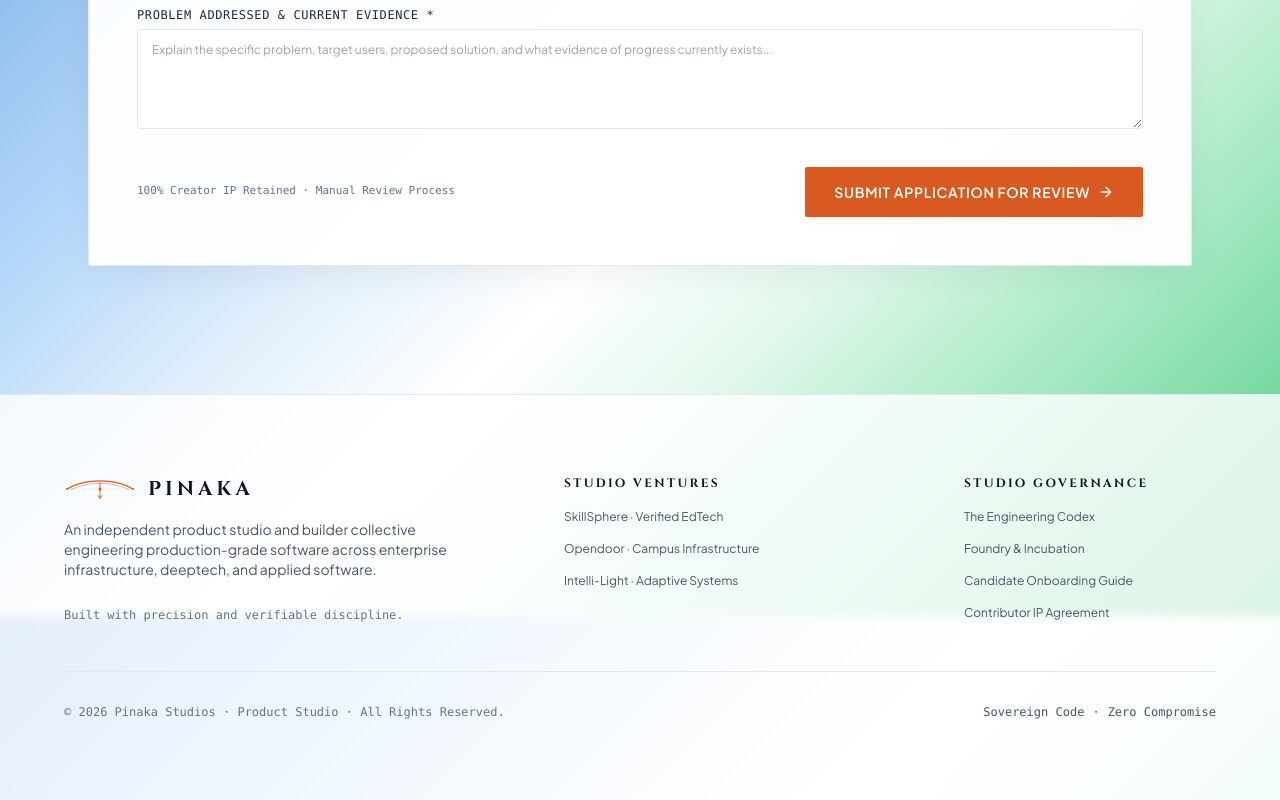
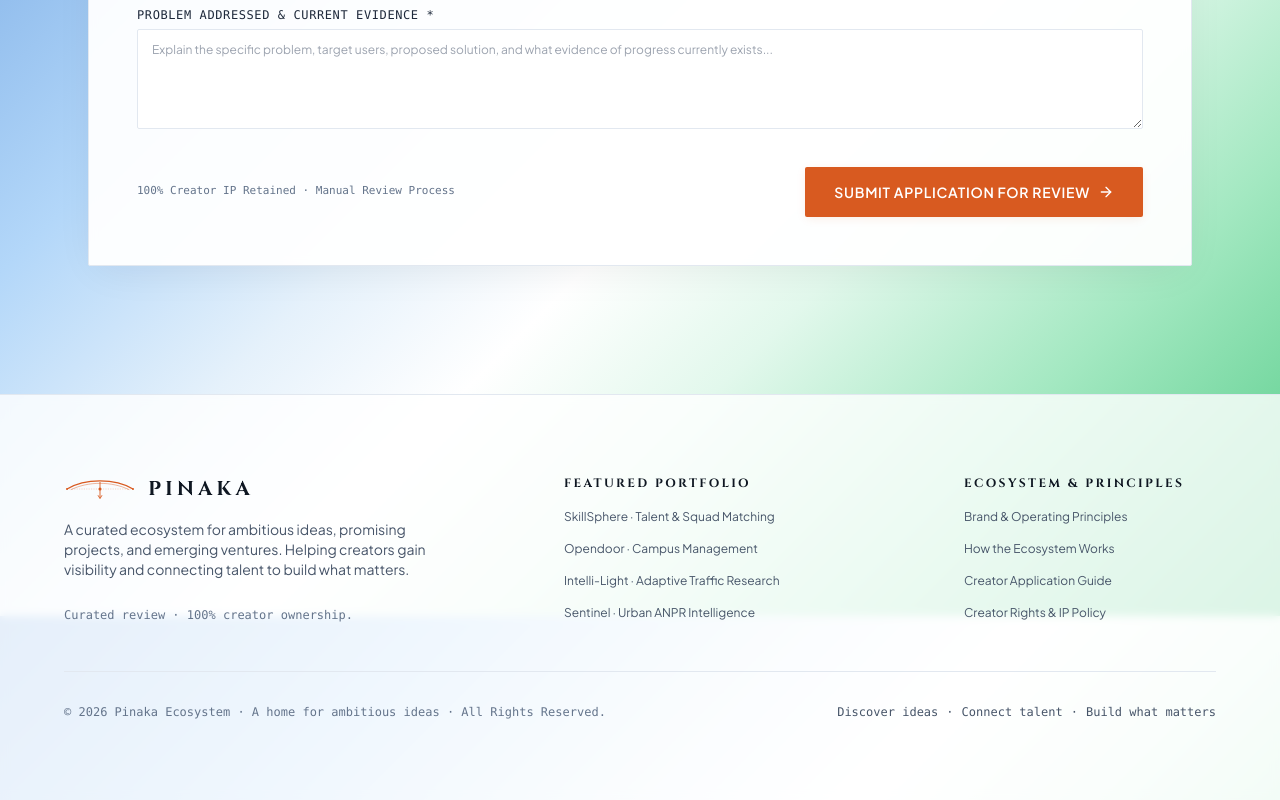
Before and after one commit to KshitizD07/pinaka, a Next.js app in the folder portal/: page /onboard in a window 1280 px wide. Shown: the part 2584-3384 px from the top of the page. Built offline with nearby package versions, Linux system fonts and the light colour scheme.

Commit message:
update: align footer taglines and links with ecosystem strategy principles

```diff
--- a/portal/src/components/layout/Footer.jsx
+++ b/portal/src/components/layout/Footer.jsx
@@ -2,16 +2,17 @@
 import PinakaBow from '@/components/ui/PinakaBow';
 
 const VENTURE_LINKS = [
-  { href: '/#portfolio', label: 'SkillSphere &middot; Verified EdTech' },
-  { href: '/#portfolio', label: 'Opendoor &middot; Campus Infrastructure' },
-  { href: '/#portfolio', label: 'Intelli-Light &middot; Adaptive Systems' },
+  { href: '/#portfolio', label: 'SkillSphere &middot; Talent & Squad Matching' },
+  { href: '/#portfolio', label: 'Opendoor &middot; Campus Management' },
+  { href: '/#portfolio', label: 'Intelli-Light &middot; Adaptive Traffic Research' },
+  { href: '/#portfolio', label: 'Sentinel &middot; Urban ANPR Intelligence' },
 ];
 
 const GOVERNANCE_LINKS = [
-  { href: '/#codex', label: 'The Engineering Codex' },
-  { href: '/#foundry', label: 'Foundry & Incubation' },
-  { href: '/onboard', label: 'Candidate Onboarding Guide' },
-  { href: '/#charter', label: 'Contributor IP Agreement' },
+  { href: '/#principles', label: 'Brand & Operating Principles' },
+  { href: '/#foundry', label: 'How the Ecosystem Works' },
+  { href: '/onboard', label: 'Creator Application Guide' },
+  { href: '/onboard#rights', label: 'Creator Rights & IP Policy' },
 ];
 
 export default function Footer() {
@@ -32,19 +33,19 @@
                 </span>
               </div>
               <p className="text-xs sm:text-sm text-pinaka-slate leading-relaxed max-w-sm mb-4 font-sans">
-                An independent product studio and builder collective engineering production-grade
-                software across enterprise infrastructure, deeptech, and applied software.
+                A curated ecosystem for ambitious ideas, promising projects, and emerging ventures.
+                Helping creators gain visibility and connecting talent to build what matters.
               </p>
             </div>
             <div className="font-mono text-[11px] sm:text-xs text-pinaka-ash">
-              Built with precision and verifiable discipline.
+              Curated review &middot; 100% creator ownership.
             </div>
           </div>
 
-          {/* Active Ventures (4 cols) */}
+          {/* Featured Works (4 cols) */}
           <div className="md:col-span-4">
             <h4 className="font-serif text-xs font-bold uppercase tracking-widest text-pinaka-charcoal mb-3 sm:mb-4">
-              Studio Ventures
+              Featured Portfolio
             </h4>
             <ul className="space-y-2.5 sm:space-y-3 font-sans text-xs">
               {VENTURE_LINKS.map(({ href, label }) => (
@@ -59,10 +60,10 @@
             </ul>
           </div>
 
-          {/* Governance & Collective (3 cols) */}
+          {/* Governance & Pathways (3 cols) */}
           <div className="md:col-span-3">
             <h4 className="font-serif text-xs font-bold uppercase tracking-widest text-pinaka-charcoal mb-3 sm:mb-4">
-              Studio Governance
+              Ecosystem & Principles
             </h4>
             <ul className="space-y-2.5 sm:space-y-3 font-sans text-xs">
               {GOVERNANCE_LINKS.map(({ href, label }) => (
@@ -83,12 +84,14 @@
         {/* Bottom Attribution Bar */}
         <div className="mt-6 sm:mt-8 flex flex-col sm:flex-row items-center justify-between gap-3 text-[11px] sm:text-xs font-mono text-pinaka-ash text-center sm:text-left">
           <div>
-            &copy; {new Date().getFullYear()} Pinaka Studios &middot; Product Studio &middot; All Rights Reserved.
+            &copy; {new Date().getFullYear()} Pinaka Ecosystem &middot; A home for ambitious ideas &middot; All Rights Reserved.
           </div>
           <div className="flex items-center gap-2 text-pinaka-slate">
-            <span>Sovereign Code</span>
+            <span>Discover ideas</span>
             <span>&middot;</span>
-            <span>Zero Compromise</span>
+            <span>Connect talent</span>
+            <span>&middot;</span>
+            <span>Build what matters</span>
           </div>
         </div>
 
```
